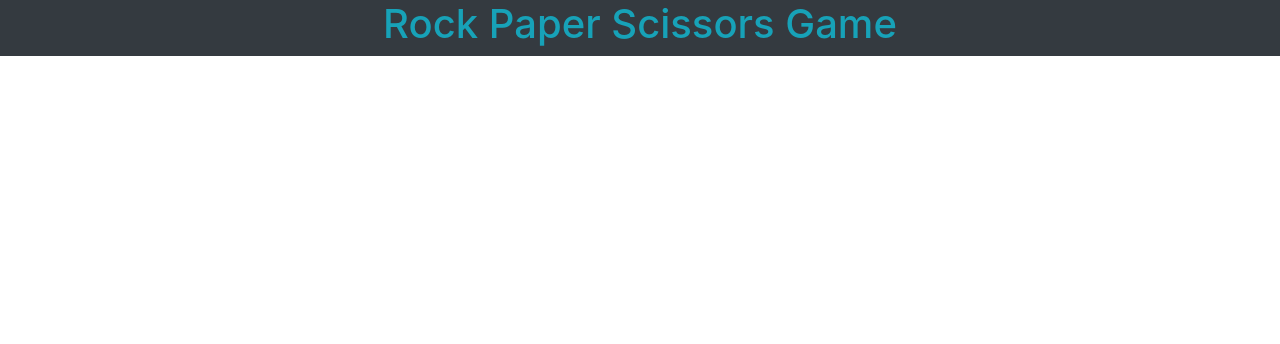
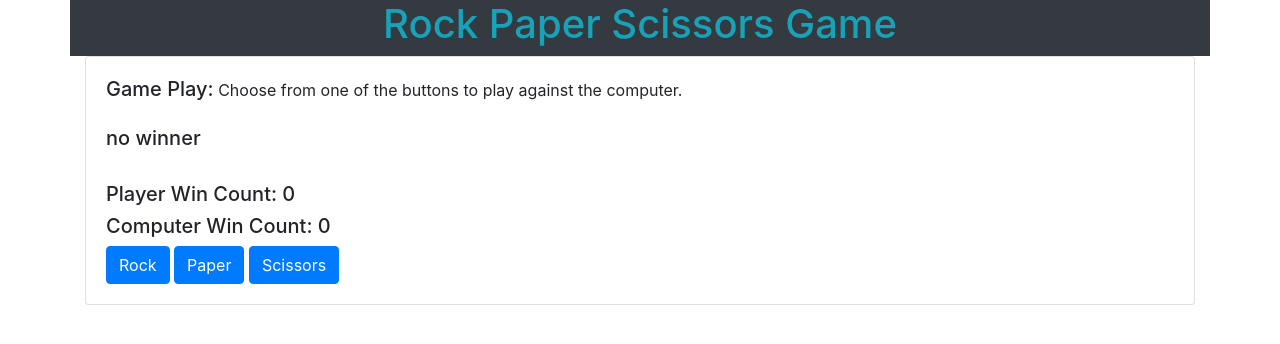
Before and after one commit to jraitter/rockpaperscissors, a plain HTML site: page index.html in a window 1280 px wide. Drawn offline with nearby package versions, Linux system fonts and the light colour scheme.

Commit message:
finished

```diff
--- a/app.js
+++ b/app.js
@@ -1,5 +1,9 @@
 let playerWinCount = 0;
 let compWinCount = 0;
+let outcome = "no winner";
+let outcomeElem = document.getElementById("outcome");
+let playerCountElem = document.getElementById("player-count");
+let computerCountElem = document.getElementById("computer-count");
 
 function play(playerChoice) {
   console.log("player choice: ", playerChoice);
@@ -9,30 +13,43 @@ function play(playerChoice) {
   //quick answer
   if (playerChoice == compChoice) {
     // tie
-  }
+    outcome = "There was a tie"
+  } else
 
     if (playerChoice == "rock") {
       if (compChoice == "paper") {
         // computer wins
+        outcome = "You lose: paper beats rock";
+        compWinCount++;
       } else {
         //player wins
+        outcome = "You win: rock beats scissors";
+        playerWinCount++;
       }
-  }
+    } else
       if (playerChoice == "paper") {
         if (compChoice == "rock") {
           //player wins
+          outcome = "You win: paper beats rock";
+          playerWinCount++;
         } else {
           //computer wins
+          outcome = "You lose: rock beats paper";
+          compWinCount++;
+        }
+      } else
+        if (playerChoice == "scissors") {
+          if (compChoice == "paper") {
+            //player wins
+            outcome = "You win: scissors beats paper";
+            playerWinCount++;
+          } else {
+            //computer wins
+            outcome = "You lose: rock beats scissors";
+            compWinCount++;
           }
         }
-  if (playerChoice == "scissors") {
-    if (compChoice == "paper") {
-      //computer wins
-    } else {
-      //player wins
-    }
-  }
-
+  drawGame();
 }
 
 function computerChoice() {
@@ -47,10 +64,17 @@ function computerChoice() {
     default:
       console.log("bad randome number generated")
       return "bad random"
+  }
+}
 
-  }
+function drawGame() {
+  outcomeElem.textContent = outcome;
+  playerCountElem.textContent = playerWinCount.toString();
+  computerCountElem.textContent = compWinCount.toString();
 }
 
 function numberGenerator(min, max) {
   return Math.floor(Math.random() * (max - min + 1)) + min;
 }
+
+drawGame();
--- a/index.html
+++ b/index.html
@@ -15,16 +15,30 @@
 </head>
 
 <body>
-  <header class="container-fluid">
+  <header class="container">
     <div class="row bg-dark">
       <h1 class="col-12 text-info text-center">Rock Paper Scissors Game</h1>
     </div>
   </header>
 
-  <main class="container-fluid">
+  <main class="container">
     <div class="row">
       <div class="col-12">
+        <div class="card">
 
+          <div class="card-body">
+            <h5 class="card-title d-inline">Game Play:</h5>
+            <span class="card-text">Choose from one of the buttons to play against the computer.
+            </span><br /><br />
+            <h5><span id="outcome"></span> </h5>
+            <br />
+            <h5>Player Win Count: <span id="player-count"></span> </h5>
+            <h5>Computer Win Count: <span id="computer-count"></span> </h5>
+            <button type="button" class="btn btn-primary" onclick="play('rock')">Rock</button>
+            <button type="button" class="btn btn-primary" onclick="play('paper')">Paper</button>
+            <button type="button" class="btn btn-primary" onclick="play('scissors')">Scissors</button>
+          </div>
+        </div>
 
       </div>
     </div>
```
Lines whose indentation alone changed are shown as unchanged.
